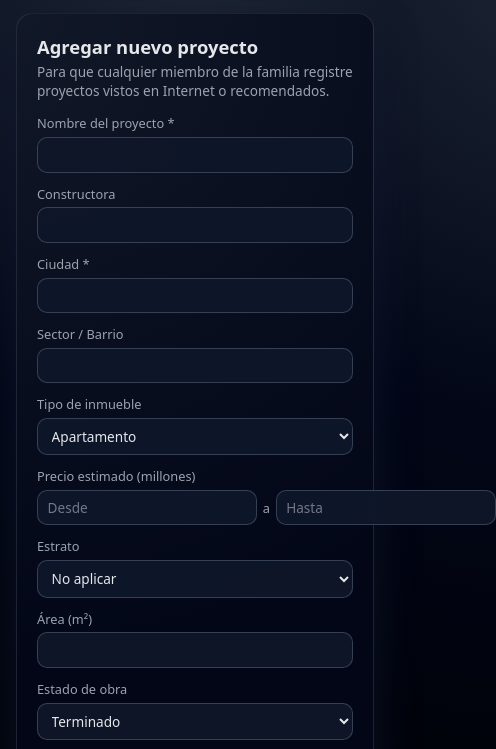
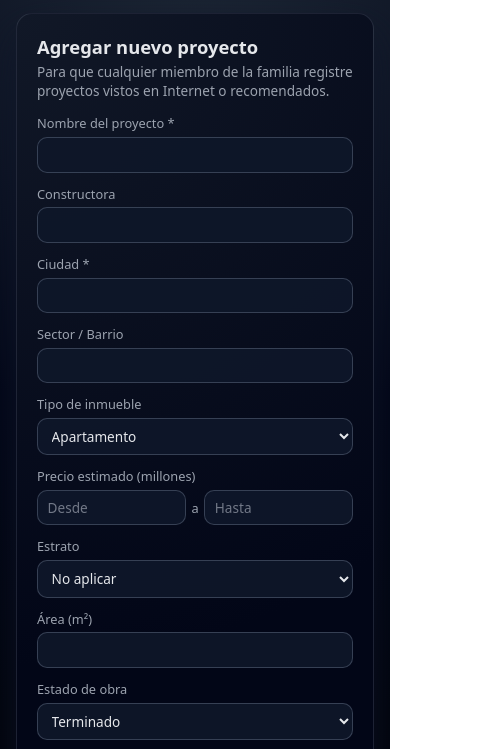
Before and after one commit to Harrissonhz/ADS-Propiedad, a plain HTML site: page index.html in a window 390 px wide. Shown: the part 77-826 px from the top of the page, 496 px wide, since content can reach past the window. Drawn offline with nearby package versions, Linux system fonts and the light colour scheme; a script that the page names is missing.

Commit message:
Fix mobile responsive layout for number inputs en index.html

```diff
--- a/css/styles.css
+++ b/css/styles.css
@@ -341,6 +341,11 @@ main {
   align-items: center;
 }
 
+.range-group input {
+  min-width: 0;
+  width: 100%;
+}
+
 .range-separator {
   color: var(--text-muted);
   font-size: 0.8rem;
@@ -351,6 +356,7 @@ input[type='number'],
 input[type='url'],
 select,
 textarea {
+  width: 100%;
   background: var(--surface);
   border-radius: var(--radius-md);
   border: 1px solid var(--border-strong);
@@ -486,12 +492,10 @@ textarea {
 }
 
 .projects-table thead {
-  background: linear-gradient(
-    90deg,
-    rgba(15, 23, 42, 0.95),
-    rgba(15, 23, 42, 0.85),
-    rgba(30, 64, 175, 0.9)
-  );
+  background: linear-gradient(90deg,
+      rgba(15, 23, 42, 0.95),
+      rgba(15, 23, 42, 0.85),
+      rgba(30, 64, 175, 0.9));
 }
 
 .projects-table th,
```
